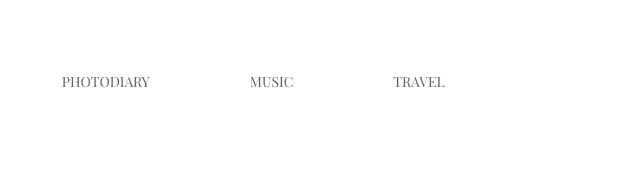
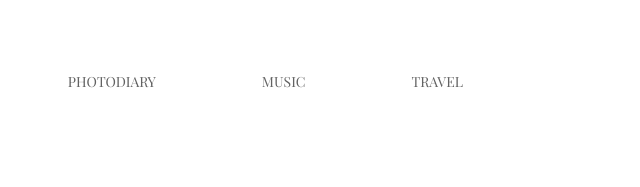
Before and after one commit to Serzh108/goit-fe-course, a plain HTML site: page html-css/module-03/index.html in a window 1280 px wide. Shown: the top 187 px of the page, 463-1103 px from the left. Drawn offline with nearby package versions, Linux system fonts and the light colour scheme.

Commit message:
Module-03 Homework Corrected

```diff
--- a/html-css/module-03/css/styles.css
+++ b/html-css/module-03/css/styles.css
@@ -21,21 +21,22 @@
   height: auto;
 }
 
-.conteiner {
+.container {
   width: 900px;
   margin: 0 auto;
 }
 
 .nav {
   padding-top: 70px;
-  margin-bottom: 96px;
+  padding-bottom: 96px;
 }
 
 .nav-list {
   margin: 0;
-  padding: 0 164px;
+  padding: 0;
   list-style: none;
   font-size: 0;
+  text-align: center;
 }
 
 .nav-list-item {
@@ -45,7 +46,7 @@
 }
 
 .nav-list-item:not(:last-of-type) {
-  margin-right: 100px;
+  margin-right: 106px;
 }
 
 .nav-list-link {
@@ -62,7 +63,7 @@
 .section {
   font-size: 0;
   line-height: 0;
-  margin-bottom: 50px;
+ padding-bottom: 70px;
 }
 
 .article {
@@ -78,7 +79,7 @@
 }
 
 .article:nth-last-of-type(-n + 2) {
-  margin-bottom: 0;
+  margin-bottom: 50px;
 }
 
 .article-image {
@@ -106,7 +107,7 @@
 
 .btn {
   display: block;
-  margin: 0 auto 70px;
+  margin: 0 auto;
   padding: 17px 0;
   width: 164px;
   font-size: 20px;
--- a/html-css/module-03/index.html
+++ b/html-css/module-03/index.html
@@ -13,8 +13,9 @@
 </head>
 
 <body>
+  <div class="container">
     <header>
-    <nav class="nav conteiner">
+      <nav class="nav">
         <ul class="nav-list">
           <li class="nav-list-item"><a class="nav-list-link" href="#">lifestyle</a></li>
           <li class="nav-list-item"><a class="nav-list-link" href="#">photodiary</a></li>
@@ -24,7 +25,7 @@
       </nav>
     </header>
 
-  <main class="conteiner">
+    <main>
       <section class="section">
         <h1 class="visually-hidden">Main section</h1>
         <article class="article">
@@ -87,9 +88,9 @@
             minim veniam, quis nostrud exercitation ullamco laboris
           </p>
         </article>
+        <button class="btn">Load more</button>
       </section>
-    <button class="btn">Load more</button>
     </main>
-
+</div>
 </body>
 </html>
```
Lines whose indentation alone changed are shown as unchanged.
